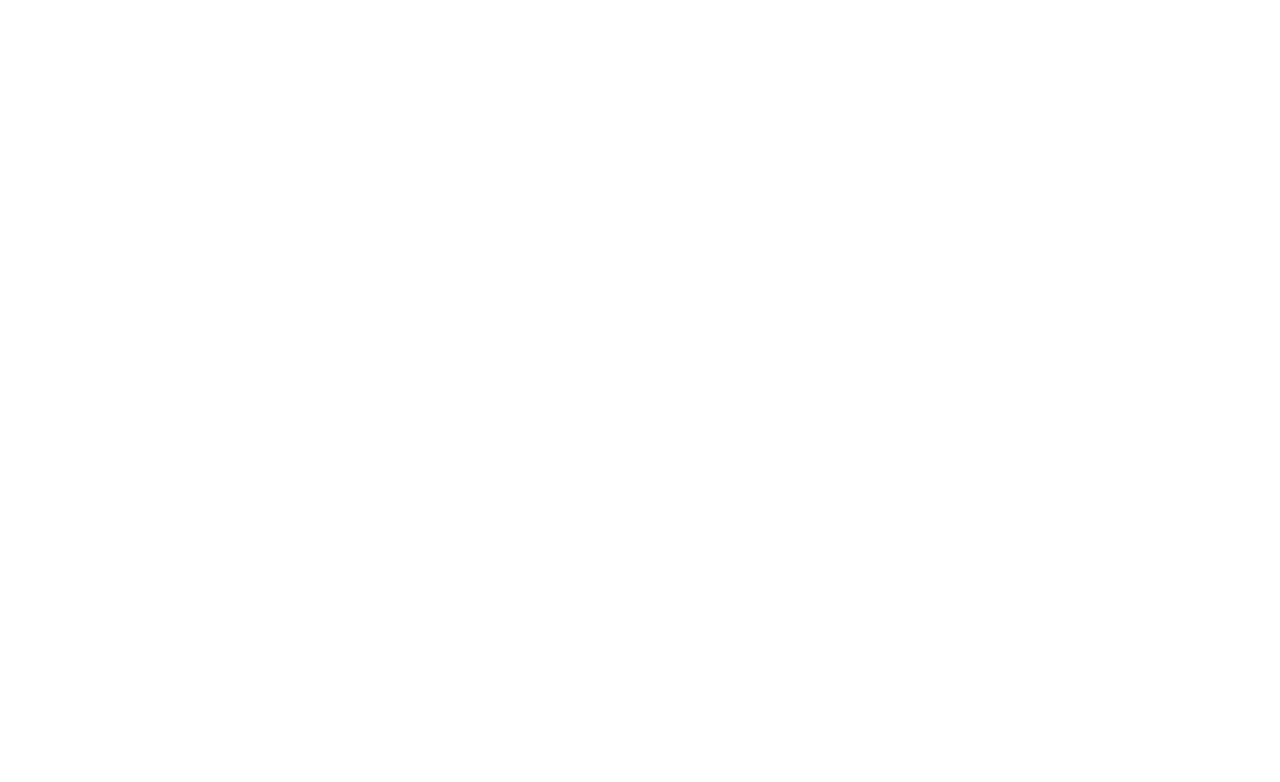
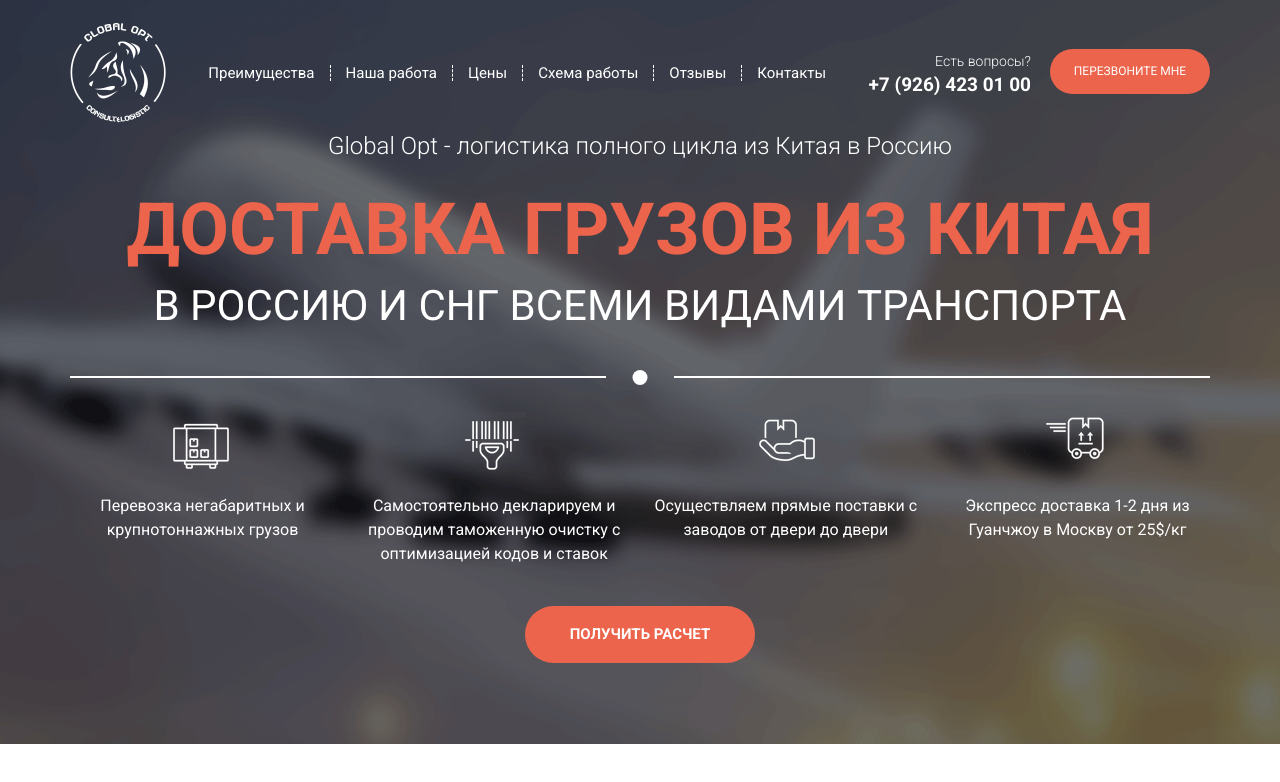
Before and after one commit to Timur-1999/glopt, a website: page src/index.html in a window 1280 px wide. Drawn offline with nearby package versions, Linux system fonts and the light colour scheme; files that its build step writes are made by us from their sources; files whose address does not match are found by name.

Commit message:
add header

```diff
--- a/src/index.html
+++ b/src/index.html
@@ -28,6 +28,71 @@
         <link rel="stylesheet" href="css/style.min.css">
 </head>
 <body>
-
+    <header class="header">
+        <div class="container">
+            <div class="header__wrapper">
+                <a class="logo"><img src="img/glopt_logo.png" alt="glopt_logo"></a>
+                <nav class="menu">
+                    <ul class="menu__links">
+                        <li>Преимущества</li>
+                        <li>Наша работа</li>
+                        <li>Цены</li>
+                        <li>Схема работы</li>
+                        <li>Отзывы</li>
+                        <li>Контакты</li>
+                    </ul>
+                </nav>
+                <div class="contacts">
+                    <div class="contacts__phone">
+                        Есть вопросы?<br><span>+7 (926) 423 01 00</span>
+                    </div>
+                    <button class="btn contacts__btn">Перезвоните мне</button>
+                </div>
+            </div>
+            <div class="promo">
+                <div class="promo__descr">Global Opt - логистика полного цикла из Китая в Россию</div>
+                <h1 class="promo__title">ДОСТАВКА ГРУЗОВ ИЗ КИТАЯ</h1>
+                <h2 class="promo__subtitle">В РОССИЮ И СНГ ВСЕМИ ВИДАМИ ТРАНСПОРТА</h2>
+                <div class="promo__divider">
+                    <span></span>
+                </div>
+                <div class="promo__items">
+                    <div class="item">
+                        <div class="item__icon mt">
+                            <img src="icons/main/main_icon1.png" alt="main_icon1">
+                        </div>
+                        <div class="item__descr">
+                            Перевозка негабаритных и крупнотоннажных грузов
+                        </div>
+                    </div>
+                    <div class="item">
+                        <div class="item__icon">
+                            <img src="icons/main/main_icon2.png" alt="main_icon2">
+                        </div>
+                        <div class="item__descr">
+                            Самостоятельно декларируем и проводим таможенную очистку с оптимизацией кодов и ставок
+                        </div>
+                    </div>
+                    <div class="item">
+                        <div class="item__icon">
+                            <img src="icons/main/main_icon3.png" alt="main_icon3">
+                        </div>
+                        <div class="item__descr">
+                            Осуществляем прямые поставки с заводов от двери до двери
+                        </div>
+                    </div>
+                    <div class="item">
+                        <div class="item__icon">
+                            <img src="icons/main/main_icon4.png" alt="main_icon4">
+                        </div>
+                        <div class="item__descr">
+                            Экспресс доставка 1-2 дня из Гуанчжоу в Москву от 25$/кг
+                        </div>
+                    </div>
+                </div>
+                <button class="btn promo__btn">Получить расчет</button>
+            </div>
+        </div>
+    </header>
 </body>
 </html>
--- /dev/null
+++ b/src/sass/base/_variables.scss
@@ -0,0 +1,3 @@
+$main-color: #ec644b;
+$descr-color: #3a3a3a;
+$title-color: #2e2e2e;
--- /dev/null
+++ b/src/sass/blocks/_button.scss
@@ -0,0 +1,12 @@
+.btn{
+    border: none;
+    width: 160px;
+    height: 45px;
+    background-color: #ec644b;
+    border-radius: 40px;
+    font-size: 12px;
+    line-height: 22px;
+    font-weight: 400;
+    text-transform: uppercase;
+    color: #fff;
+}
--- /dev/null
+++ b/src/sass/blocks/_contacts.scss
@@ -0,0 +1,16 @@
+.contacts{
+    display: flex;
+    &__phone{
+        text-align: right;
+        margin-right: 19px;
+        color: #fff;
+        font-size: 14px;
+        line-height: 24px;
+        font-weight: 300;
+        span{
+            font-size: 19px;
+            line-height: 24px;
+            font-weight: 700;
+        }
+    }
+}
--- /dev/null
+++ b/src/sass/blocks/_header.scss
@@ -0,0 +1,35 @@
+.header{
+    padding: 23px 0 81px;
+    min-height: 680px;
+    background: url('../img/bg/bg1.png') center (center)/cover no-repeat;
+    &__wrapper{
+        display: flex;
+        justify-content: space-between;
+        align-items: center;
+    }
+    .menu{
+        &__links{
+            display: flex;
+            justify-content: space-around;
+            align-items: center;
+            list-style-type: none;
+            margin: 0;
+            padding: 0;
+            font-size: 15px;
+            line-height: 16px;
+            font-weight: 400;
+            color: #fff;
+            li{
+                border-right: 1px dashed #fff;
+                padding: 0 15px 0 15px;
+                cursor: pointer;
+                &:last-child{
+                    border-right: none;
+                }
+                &:hover{
+                    color: $main-color;
+                }
+            }
+        }
+    }
+}
--- /dev/null
+++ b/src/sass/blocks/_item.scss
@@ -0,0 +1,11 @@
+.item{
+    display: grid;
+    grid-template-rows: 67px minmax(72px, auto);
+    row-gap: 15px;
+    color: #fff;
+    justify-items: center;
+    text-align: center;
+    &__icon.mt{
+        margin-top: 10px;
+    }
+}
--- /dev/null
+++ b/src/sass/blocks/_promo.scss
@@ -0,0 +1,72 @@
+.promo{
+    padding-top: 9px;
+    &__descr{
+        font-size: 24px;
+        line-height: 1.2;
+        font-weight: 300;
+        color: #ffffff;
+        text-align: center;
+    }
+    &__title{
+        margin-top: 26px;
+        font-size: 72px;
+        line-height: 1.2;
+        font-weight: 700;
+        text-transform: uppercase;
+        color: $main-color;
+        text-align: center;
+    }
+    &__subtitle{
+        font-size: 42px;
+        line-height: 1.2;
+        font-weight: 400;
+        text-transform: uppercase;
+        color: #ffffff;
+        text-align: center;
+    }
+    &__divider{
+        margin: 38px 0 27px;
+        position: relative;
+        height: 15px;
+        span{
+            position: absolute;
+            display: block;
+            width: 15px;
+            height: 15px;
+            background: #fff;
+            top: 0;
+            left: 50%;
+            transform: translateX(-50%);
+            border-radius: 100%;
+        }
+        &::before, &::after{
+            position: absolute;
+            content: "";
+            width: 47%;
+            height: 2px;
+            background-color: #fff;
+            top: 50%;
+            transform: translateY(-50%);
+        }
+        &::before{
+            left: 0;
+        }
+        &::after{
+            right: 0;
+        }
+    }
+    &__items{
+        display: grid;
+        grid-template-columns: repeat(4, 265px);
+        justify-content: space-between;
+    }
+    &__btn{
+        margin: 40px auto 0px;
+        display: block;
+        width: 230px;
+        height: 57px;
+        font-size: 15px;
+        line-height: 17px;
+        font-weight: 700;
+    }
+}
--- a/src/sass/style.scss
+++ b/src/sass/style.scss
@@ -1,5 +1,8 @@
 @import 'libs/bootstrap-reboot.min';
 @import url('https://fonts.googleapis.com/css2?family=Roboto:wght@300;400;700&display=swap');
+
+@import 'base/variables';
+@import 'base/mixin';
 
 *{
     font-family: 'Roboto', sans-serif;
@@ -7,3 +10,13 @@
     margin: 0;
     padding: 0;
 }
+.container{
+    width: 1140px;
+    margin: 0 auto;
+}
+
+@import 'blocks/header';
+@import 'blocks/contacts';
+@import 'blocks/button';
+@import 'blocks/promo';
+@import 'blocks/item';
```
Also changed, not shown: src/sass/libs/_bootstrap-reboot.min.scss (+6 -5 lines), dist/css/style.min.css, dist/index.html, src/sass/base/_mixin.scss (added).
